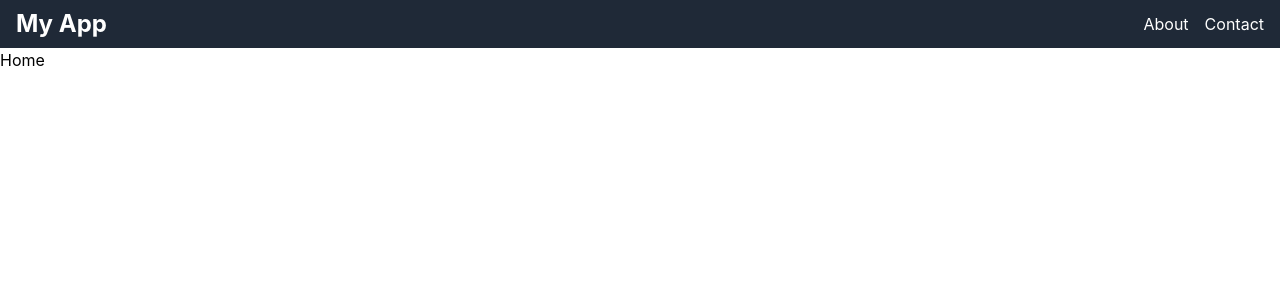
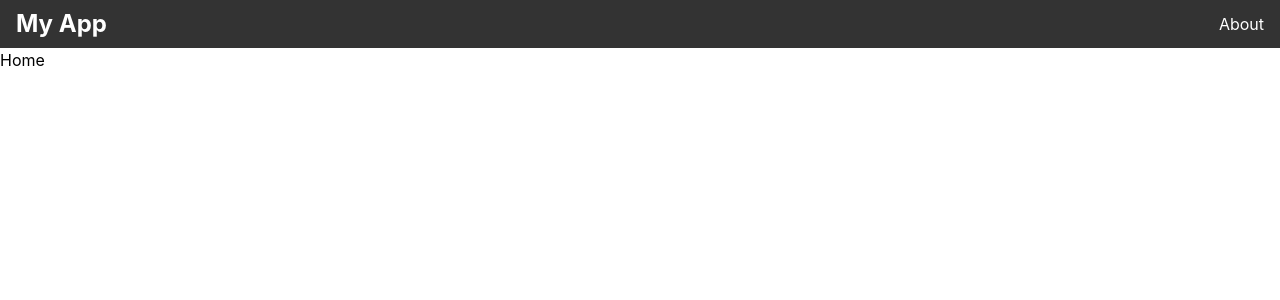
Before and after one commit to Ameer2000Mzori/MonoText-Mern, a React (Create React App) app in the folder frontend/: page / in a window 1280 px wide. Shown: the top 300 px of the page. Built offline with nearby package versions, Linux system fonts and the light colour scheme.

Commit message:
styled navbar with intial style

```diff
--- a/frontend/src/components/Navbar.jsx
+++ b/frontend/src/components/Navbar.jsx
@@ -1,30 +1,39 @@
-import React from 'react'
-import { Link } from 'react-router-dom' // Install react-router-dom for navigation
+import React, { useState } from 'react'
+import { Link } from 'react-router-dom'
+import NavbarMenu from './NavbarMenu'
 
 const Navbar = () => {
+  const [isOpen, setIsOpen] = useState(false)
+
+  const toggleMenu = () => {
+    setIsOpen((prv) => !prv)
+  }
+  const ROUTES = [{ title: 'About', path: '/about' }]
   return (
-    <nav className="bg-gray-800">
+    <>
+      <nav className="bg-primary">
         <div className="container mx-auto px-4 py-2 flex items-center justify-between">
           <Link to="/">
             <h1 className="text-2xl font-bold text-white">My App</h1>
           </Link>
           <ul className="hidden lg:flex space-x-4 list-none text-white">
-          <li>
-            <Link to="/about">About</Link>
+            {ROUTES.map((route) => (
+              <li key={route.path}>
+                <Link to={route.path}>{route.title}</Link>
               </li>
-          <li>
-            <Link to="/contact">Contact</Link>
-          </li>
-          {/* Add more links as needed */}
+            ))}
           </ul>
           <button
+            onClick={toggleMenu}
             type="button"
             className="bg-transparent border border-white text-white hover:bg-white hover:text-gray-800 px-3 py-2 rounded-md lg:hidden"
           >
-          Menu
+            {isOpen ? 'X' : 'Menu'}
           </button>
         </div>
       </nav>
+      <NavbarMenu isOpen={isOpen} routes={ROUTES} />
+    </>
   )
 }
 
--- /dev/null
+++ b/frontend/src/components/NavbarMenu.jsx
@@ -0,0 +1,22 @@
+import React from 'react'
+import { Link } from 'react-router-dom'
+
+const NavbarMenu = ({ isOpen, routes }) => {
+  return (
+    <div
+      className={`z-50 transition-all duration-300 ${
+        isOpen ? 'block h-screen' : 'hidden'
+      }`}
+    >
+      <ul className={`bg-primary ${isOpen ? 'block' : 'hidden'}`}>
+        {routes.map((route) => (
+          <li key={route.path} className="p-4 hover:bg-primary text-white">
+            <Link to={route.path}>{route.title}</Link>
+          </li>
+        ))}
+      </ul>
+    </div>
+  )
+}
+
+export default NavbarMenu
--- a/frontend/tailwind.config.js
+++ b/frontend/tailwind.config.js
@@ -2,7 +2,11 @@
 module.exports = {
   content: ['./src/**/*.{js,jsx,ts,tsx}'],
   theme: {
-    extend: {},
+    extend: {
+      colors: {
+        primary: '#333333',
+      },
+    },
   },
   plugins: [],
 }
```
Also changed, not shown: frontend/.eslintrc.js. Lines whose indentation alone changed are shown as unchanged.
